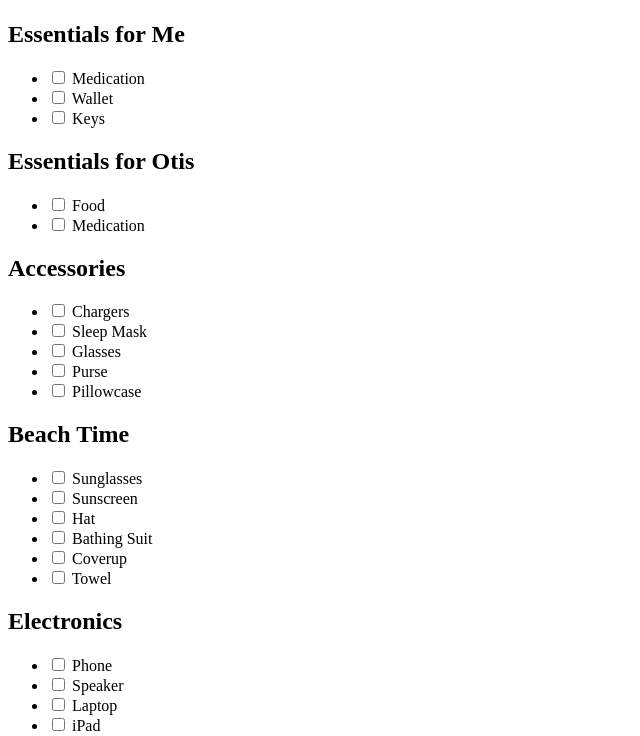
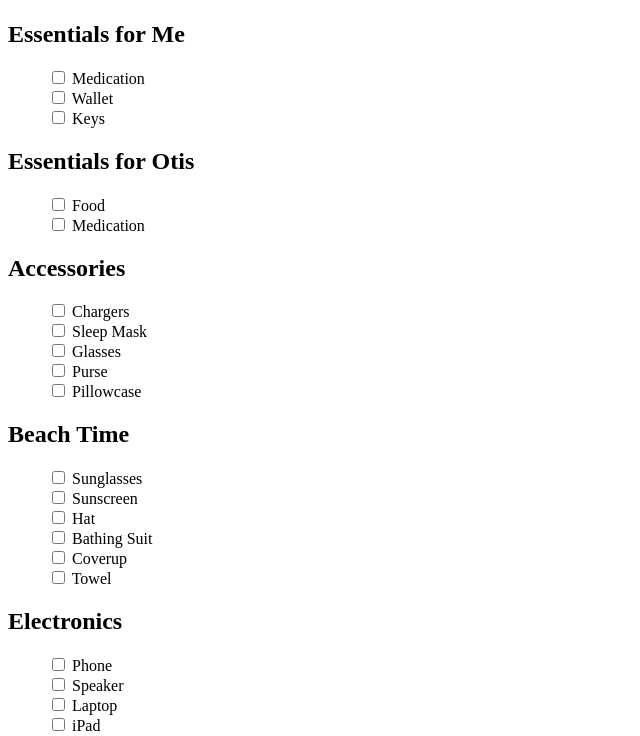
Before and after one commit to JamieAGerber/Packing-App, a plain HTML site: page index.html in a window 1280 px wide. Shown: the part 59-795 px from the top of the page, without its empty margins (0-640 px from the left). Drawn offline with Linux system fonts and the light colour scheme.

Commit message:
Update index.html
Get rid of bullet points

```diff
--- a/index.html
+++ b/index.html
@@ -4,6 +4,11 @@
   <meta charset="UTF-8">
   <meta name="viewport" content="width=device-width, initial-scale=1.0">
   <title>Pet Friendly Packing App</title>
+  <style>
+    ul {
+       list-style-type: none;
+    }
+  </style>
   </head>
   <body>
     <h1>Pet Friendly Packing App</h1>
```
